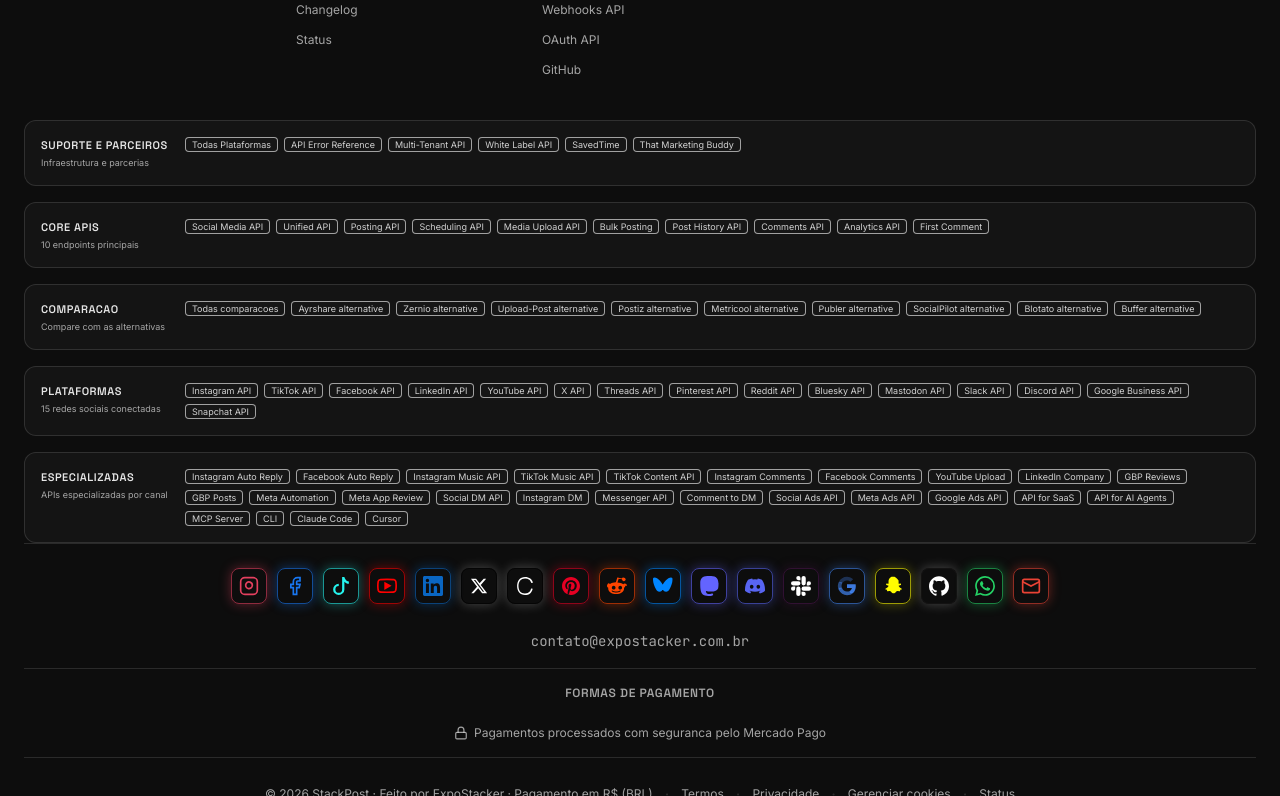
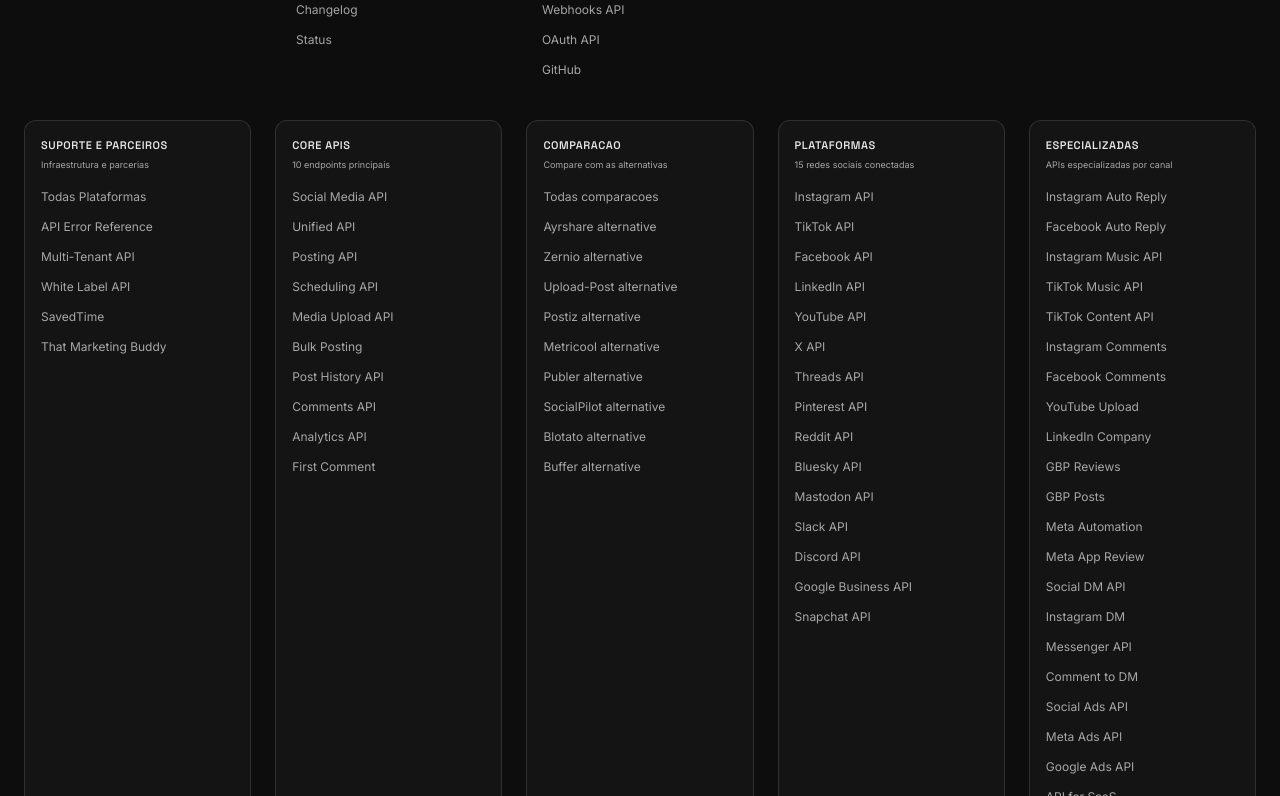
Before and after one commit to lfelipef1dev-jpg/stackpost, a Next.js app in the folder apps/web/: page / in a window 1280 px wide. Shown: the part 6424-7220 px from the top of the page. Built offline with nearby package versions, Linux system fonts and the light colour scheme; no server answers.

Commit message:
Footer: reorganizar API directory em colunas verticais

```diff
--- a/apps/web/src/components/Footer.tsx
+++ b/apps/web/src/components/Footer.tsx
@@ -257,36 +257,30 @@
           </div>
         </div>
 
-        {/* API Directory: compact badge rows, ordered by density */}
-        <div className="space-y-4">
+        {/* API Directory: column layout */}
+        <div className="grid grid-cols-2 md:grid-cols-3 lg:grid-cols-5 gap-6 mb-10">
           {[
-            { title: 'Suporte e Parceiros', links: [...footerColumns[2].links, ...partners], desc: 'Infraestrutura e parcerias', height: 'max-h-[34px]' },
-            { ...coreApisSection, desc: '10 endpoints principais', height: 'max-h-[34px]' },
-            { title: 'Comparacao', links: comparisons, desc: 'Compare com as alternativas', height: 'max-h-[34px]' },
-            { ...rowSections[0], desc: '15 redes sociais conectadas', height: 'max-h-[52px]' },
-            { ...rowSections[1], desc: 'APIs especializadas por canal', height: 'max-h-[72px]' },
+            { title: 'Suporte e Parceiros', links: [...footerColumns[2].links, ...partners], desc: 'Infraestrutura e parcerias' },
+            { ...coreApisSection, desc: '10 endpoints principais' },
+            { title: 'Comparacao', links: comparisons, desc: 'Compare com as alternativas' },
+            { ...rowSections[0], desc: '15 redes sociais conectadas' },
+            { ...rowSections[1], desc: 'APIs especializadas por canal' },
           ].map((section) => (
-            <div
-              key={section.title}
-              className="group rounded-xl border border-brand-border bg-brand-elevated/30 p-3 sm:p-4 transition hover:border-brand-accent/40 hover:bg-brand-elevated/50"
-            >
-              <div className="flex flex-col sm:flex-row sm:items-start gap-2 sm:gap-4">
-                <div className="sm:w-32 shrink-0">
-                  <h3 className="text-[11px] font-semibold text-brand-text uppercase tracking-wider">{section.title}</h3>
-                  <p className="text-[9px] text-brand-text-secondary/70 mt-0.5 hidden sm:block">{section.desc}</p>
-                </div>
-                <div className={`flex flex-wrap gap-1.5 flex-1 content-start overflow-hidden ${section.height}`}>
-                  {section.links.map((link) => (
+            <div key={section.title} className="rounded-xl border border-brand-border bg-brand-elevated/30 p-4">
+              <h3 className="text-[11px] font-semibold text-brand-text uppercase tracking-wider mb-1">{section.title}</h3>
+              <p className="text-[9px] text-brand-text-secondary/70 mb-3">{section.desc}</p>
+              <ul className="space-y-1.5">
+                {section.links.map((link) => (
+                  <li key={link.label}>
                     <Link
-                      key={link.label}
                       href={link.href}
-                      className="inline-flex items-center px-1.5 py-0.5 rounded text-[9px] leading-none border border-brand-border/60 bg-brand-surface/40 text-brand-text-secondary/90 hover:bg-brand-accent hover:text-brand-bg hover:border-brand-accent transition-all whitespace-nowrap"
+                      className="text-xs text-brand-text-secondary hover:text-brand-accent transition-colors"
                     >
                       {link.label}
                     </Link>
-                  ))}
-                </div>
-              </div>
+                  </li>
+                ))}
+              </ul>
             </div>
           ))}
         </div>
```
